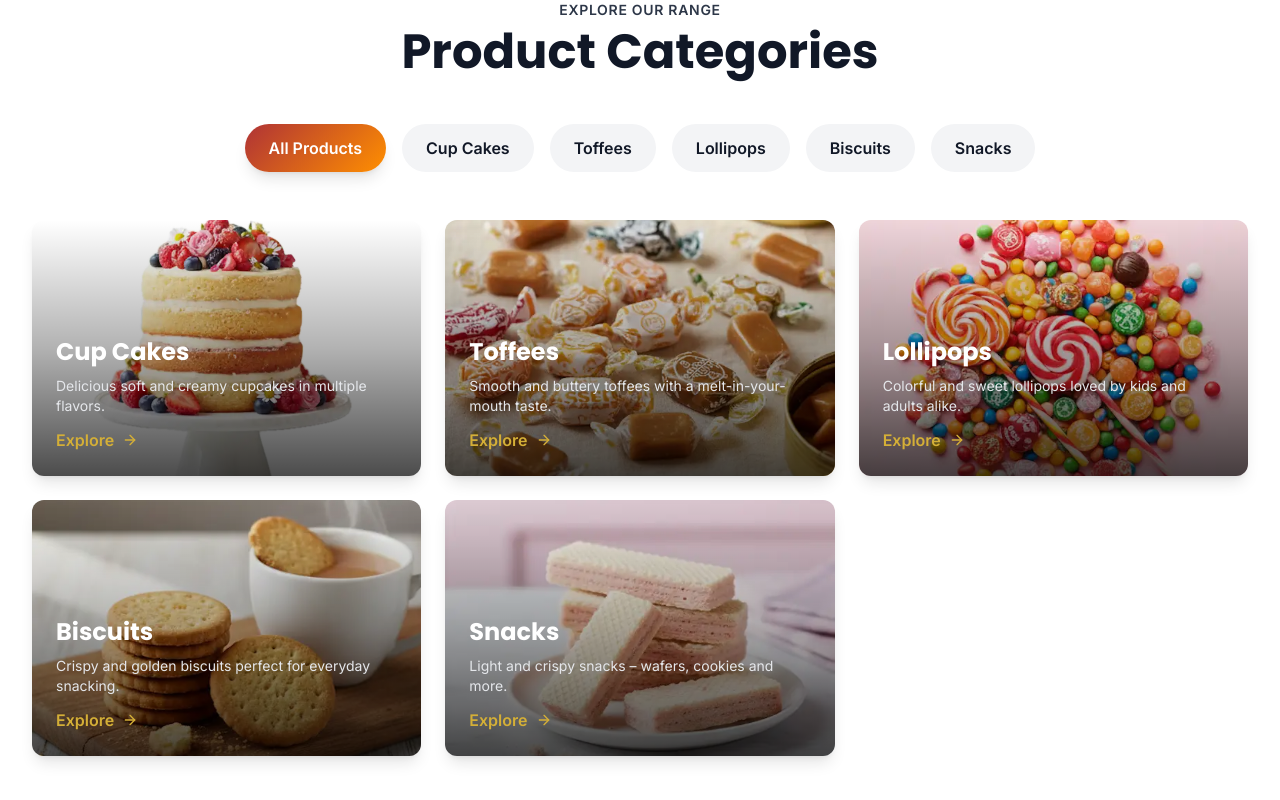
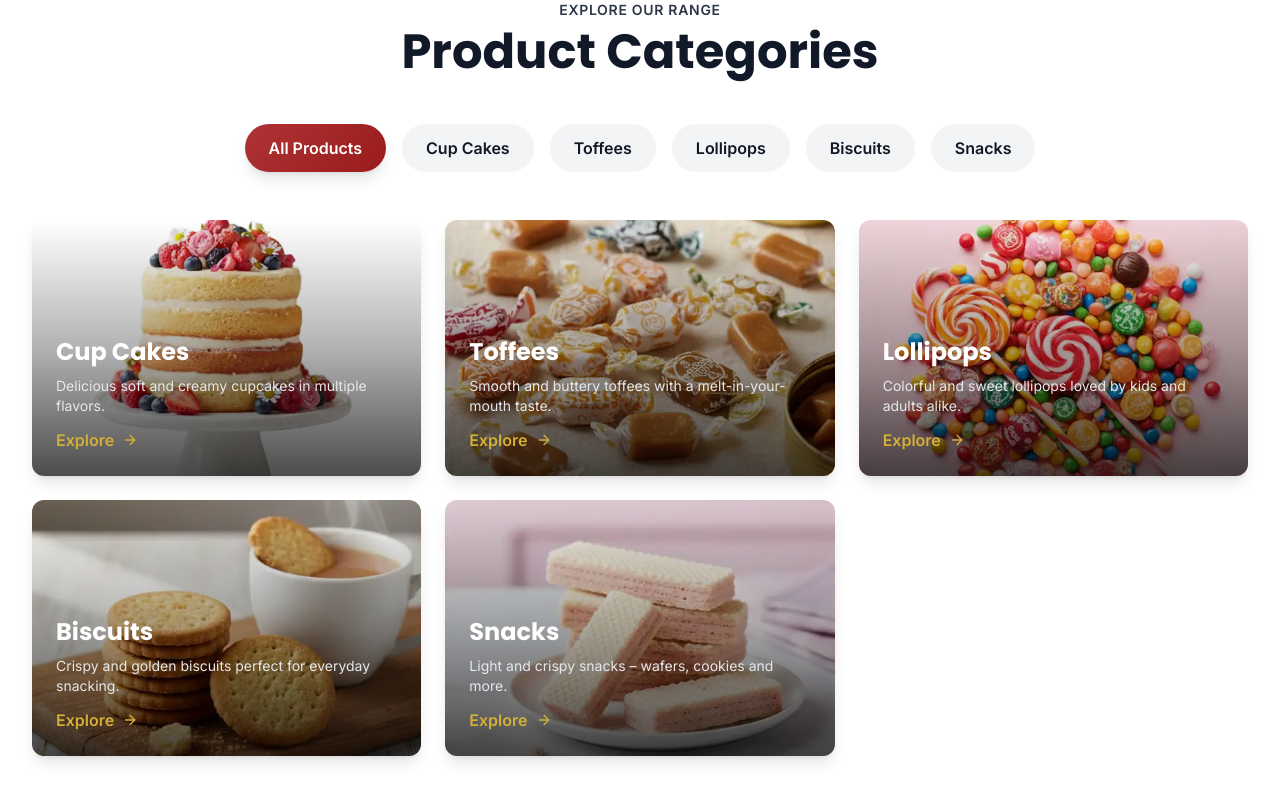
Before and after one commit to Mughees111/dorney, a Next.js app: page / in a window 1280 px wide. Shown: the part 1580-2380 px from the top of the page. Built offline with nearby package versions, Linux system fonts and the light colour scheme; no server answers; the database is empty.

Commit message:
added some changes in ui

```diff
--- a/components/sections/CoreValues.tsx
+++ b/components/sections/CoreValues.tsx
@@ -230,7 +230,7 @@ export function CoreValues() {
               Certified Excellence
             </h3>
             <p className="text-white/90 text-sm md:text-base leading-relaxed">
-              Hamare products internationally recognized standards pe khare utarte hain. We never compromise on your health and safety.
+              Our products meet internationally recognized standards. We never compromise on your health and safety.
             </p>
           </div>
 
--- a/components/sections/FeaturedProducts.tsx
+++ b/components/sections/FeaturedProducts.tsx
@@ -141,7 +141,7 @@ export function FeaturedProducts() {
           setProducts(source);
         }
       })
-      .catch(() => {});
+      .catch(() => { });
   }, []);
 
   useEffect(() => {
--- a/components/sections/ProductCategories.tsx
+++ b/components/sections/ProductCategories.tsx
@@ -59,9 +59,10 @@ export function ProductCategories() {
             onClick={() => setActiveFilter("all")}
             className={`px-6 py-3 rounded-full font-semibold transition-all duration-300 ${
               activeFilter === "all"
-                ? "bg-gradient-primary text-white shadow-lg"
+                ? "text-white shadow-lg"
                 : "bg-gray-100 text-dark hover:bg-gray-200"
             }`}
+            style={activeFilter === "all" ? { background: "linear-gradient(135deg, #AF3336 0%, #991B1B 100%)" } : {}}
           >
             All Products
           </button>
@@ -71,9 +72,10 @@ export function ProductCategories() {
               onClick={() => setActiveFilter(category.slug)}
               className={`px-6 py-3 rounded-full font-semibold transition-all duration-300 ${
                 activeFilter === category.slug
-                  ? "bg-gradient-primary text-white shadow-lg"
+                  ? "text-white shadow-lg"
                   : "bg-gray-100 text-dark hover:bg-gray-200"
               }`}
+              style={activeFilter === category.slug ? { background: "linear-gradient(135deg, #AF3336 0%, #991B1B 100%)" } : {}}
             >
               {category.name}
             </button>
--- a/src/components/sections/ProductCategories.tsx
+++ b/src/components/sections/ProductCategories.tsx
@@ -25,9 +25,10 @@ export default function ProductCategories() {
             onClick={() => setActiveFilter('all')}
             className={`px-6 py-3 rounded-full font-semibold transition-all duration-300 ${
               activeFilter === 'all'
-                ? 'bg-gradient-primary text-white shadow-lg'
+                ? 'text-white shadow-lg'
                 : 'bg-gray-100 text-dark hover:bg-gray-200'
             }`}
+            style={activeFilter === 'all' ? { background: "linear-gradient(135deg, #AF3336 0%, #991B1B 100%)" } : {}}
           >
             All Products
           </button>
@@ -37,9 +38,10 @@ export default function ProductCategories() {
               onClick={() => setActiveFilter(category.slug)}
               className={`px-6 py-3 rounded-full font-semibold transition-all duration-300 ${
                 activeFilter === category.slug
-                  ? 'bg-gradient-primary text-white shadow-lg'
+                  ? 'text-white shadow-lg'
                   : 'bg-gray-100 text-dark hover:bg-gray-200'
               }`}
+              style={activeFilter === category.slug ? { background: "linear-gradient(135deg, #AF3336 0%, #991B1B 100%)" } : {}}
             >
               {category.name}
             </button>
--- a/tailwind.config.ts
+++ b/tailwind.config.ts
@@ -25,7 +25,7 @@ const config: Config = {
       },
       backgroundImage: {
         "gradient-primary":
-          "linear-gradient(135deg, #AF3336 0%, #FF8F00 100%)",
+          "linear-gradient(135deg, #AF3336 0%, #991B1B 100%)",
         "gradient-secondary":
           "linear-gradient(135deg, #FF8F00 0%, #FFC107 100%)",
         "gradient-trust":
```
